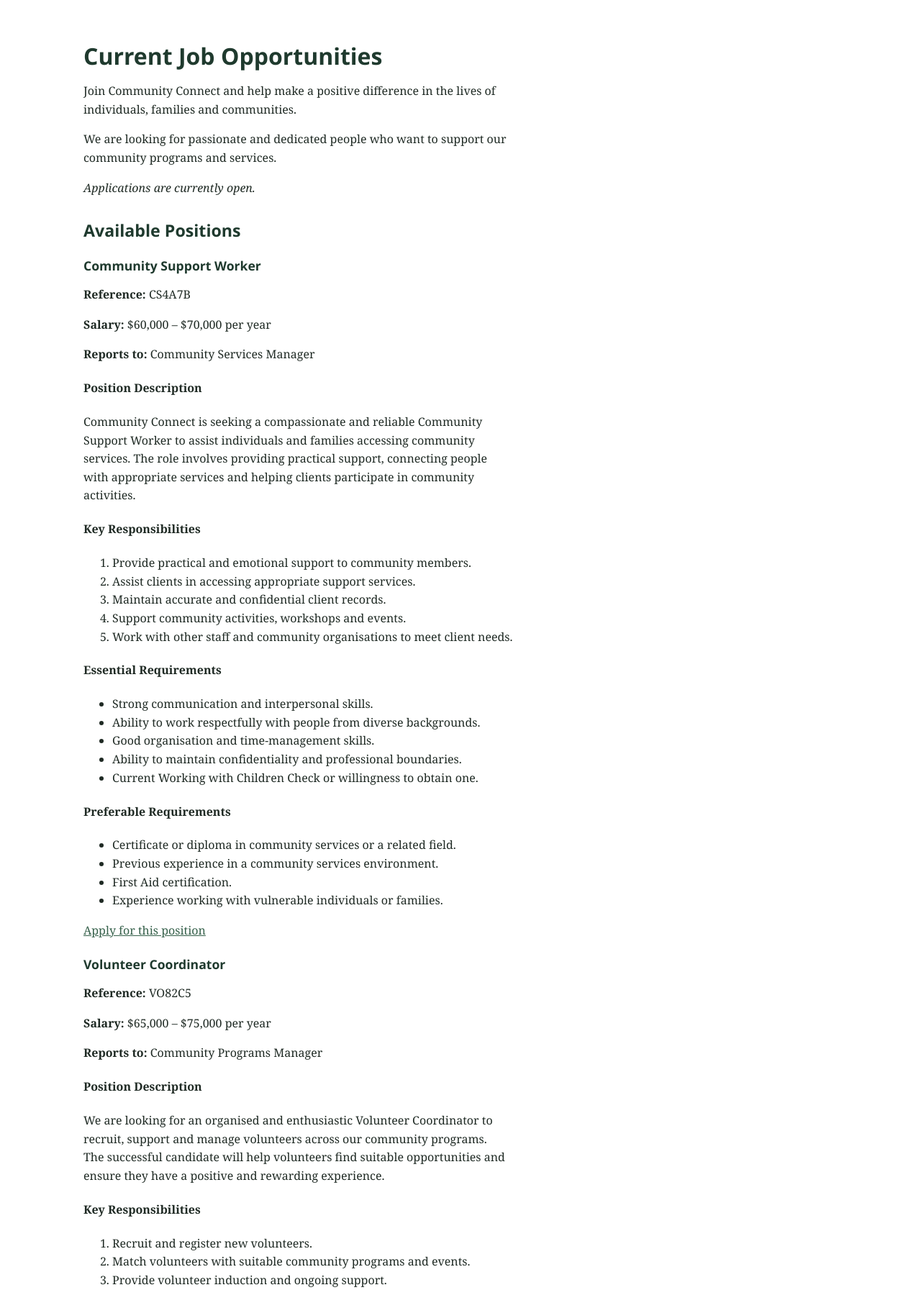
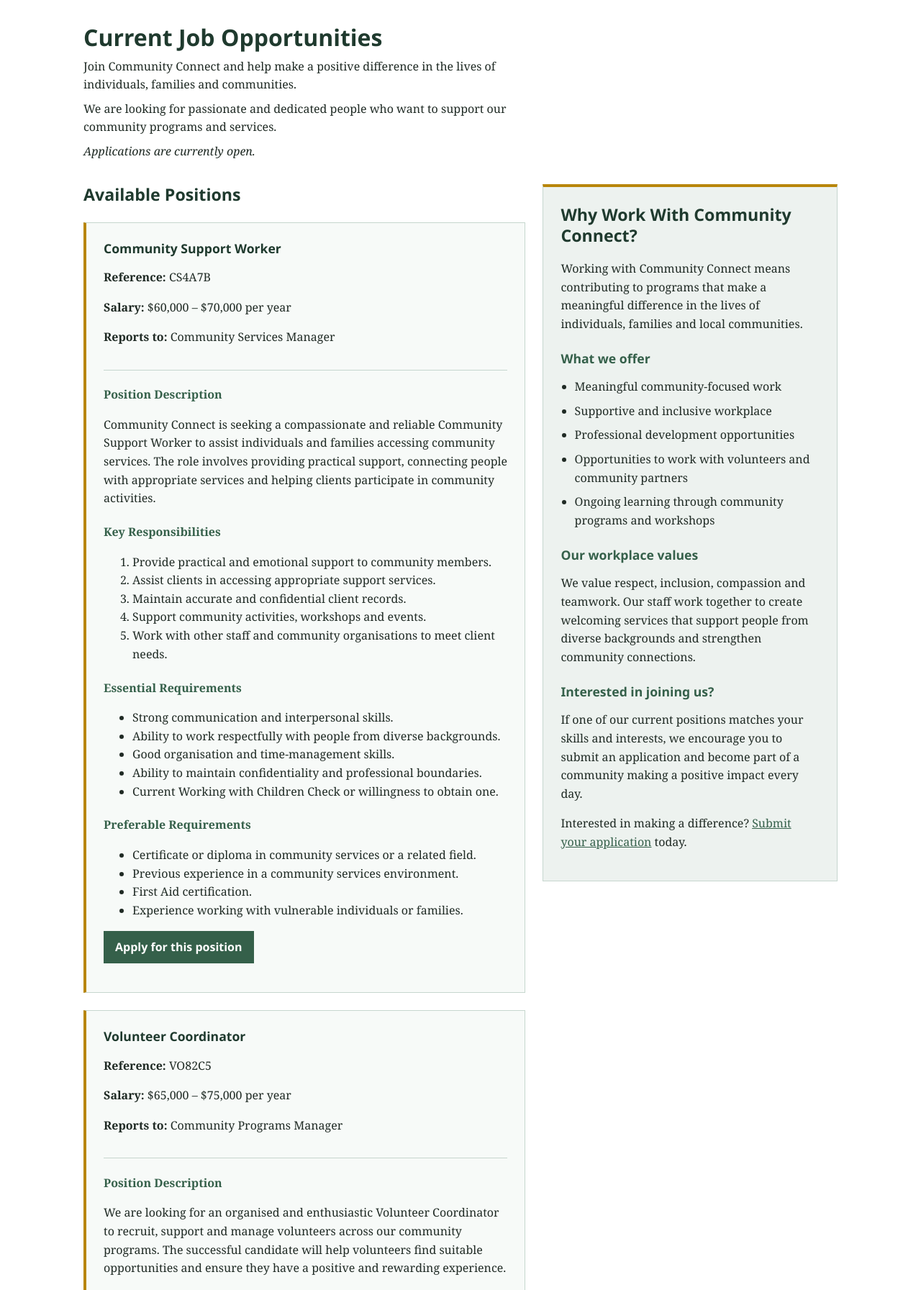
Before and after one commit to thehonouredgooner/G03-Community-and-Social-Services-Organisation, a PHP site: page /jobs.html in a window 1280 px wide. Shown: the part 137-1930 px from the top of the page at 72% size. Run offline with PHP 8.4, Linux system fonts and the light colour scheme.

Commit message:
Style jobs page

```diff
--- a/styles.css
+++ b/styles.css
@@ -328,9 +328,135 @@ textarea:focus {
 }
 
 /* ----------------------------------------------------------
-   5. JOBS PAGE - jobs.html                  (owner: TBA)
+   5. JOBS PAGE - jobs.html                  (owner: Lan Nguyen)
    ---------------------------------------------------------- */
 
+.page-jobs #main-content {
+    display: grid;
+    grid-template-columns: 3fr 2fr;
+    gap: 1.5rem;
+}
+
+
+.page-jobs #main-content > section:first-child {
+    grid-column: 1 / -1;
+    margin: 0;
+    padding: 0;
+}
+
+
+.page-jobs #main-content > section:first-child h1 {
+    margin-top: 0;
+    margin-bottom: 0.5rem;
+}
+
+.page-jobs #main-content > section:first-child p {
+    margin-top: 0.5rem;
+    margin-bottom: 0.5rem;
+}
+
+
+.page-jobs .job-note {
+    font-style: italic;
+}
+
+
+.page-jobs section[aria-labelledby="available-jobs"] {
+    display: grid;
+    grid-template-columns: 1fr;
+    gap: 1.5rem;
+}
+
+
+.page-jobs section[aria-labelledby="available-jobs"] > h2 {
+    margin-top: 0;
+    margin-bottom: 0;
+}
+
+
+.page-jobs article {
+    padding: 1.5rem;
+    background-color: #F7FAF8;
+    border-left: 4px solid #B8860B;
+    border-top: 1px solid #C6D6CE;
+    border-right: 1px solid #C6D6CE;
+    border-bottom: 1px solid #C6D6CE;
+}
+
+
+.page-jobs article h3 {
+    margin-top: 0;
+    color: #1F3A2E;
+}
+
+
+.page-jobs article header {
+    padding-bottom: 1rem;
+    border-bottom: 1px solid #C6D6CE;
+}
+
+
+.page-jobs article h4 {
+    color: #35604A;
+    margin-bottom: 0.4rem;
+}
+
+.page-jobs article > p:last-child a {
+    display: inline-block;
+    padding: 0.6rem 1rem;
+    background-color: #35604A;
+    color: #FFFFFF;
+    text-decoration: none;
+    font-family: "Segoe UI", Tahoma, Verdana, sans-serif;
+    font-weight: 600;
+}
+
+.page-jobs article > p:last-child a:hover,
+.page-jobs article > p:last-child a:focus {
+    background-color: #1F3A2E;
+}
+
+
+.page-jobs aside {
+    padding: 1.5rem;
+    background-color: #EDF2EF;
+    border: 1px solid #C6D6CE;
+    border-top: 4px solid #B8860B;
+    align-self: start;
+}
+
+
+.page-jobs aside h2 {
+    margin-top: 0;
+}
+
+
+.page-jobs aside h3 {
+    color: #35604A;
+    margin-top: 1.5rem;
+    margin-bottom: 0.5rem;
+}
+
+
+.page-jobs aside ul {
+    padding-left: 1.2rem;
+}
+
+.page-jobs aside li {
+    margin-bottom: 0.5rem;
+}
+
+
+@media screen and (max-width: 700px) {
+
+    .page-jobs #main-content {
+        grid-template-columns: 1fr;
+    }
+
+    .page-jobs section[aria-labelledby="available-jobs"] {
+        grid-template-columns: 1fr;
+    }
+}
 
 
 /* ----------------------------------------------------------
```
